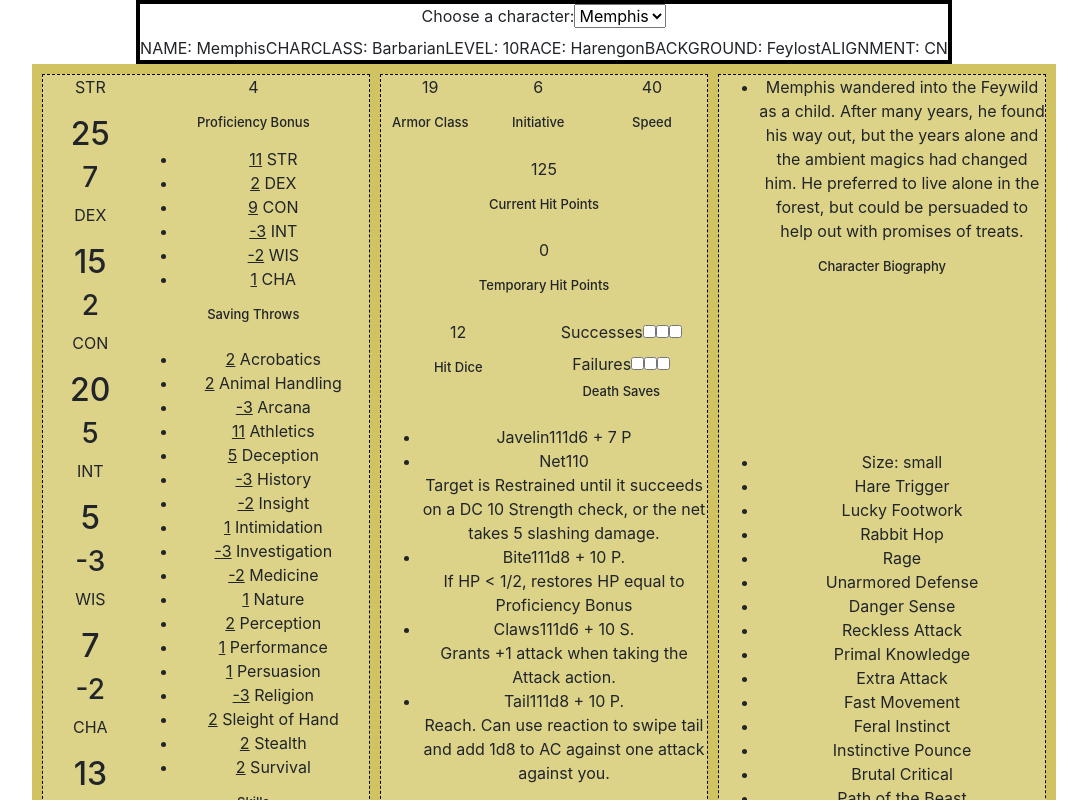
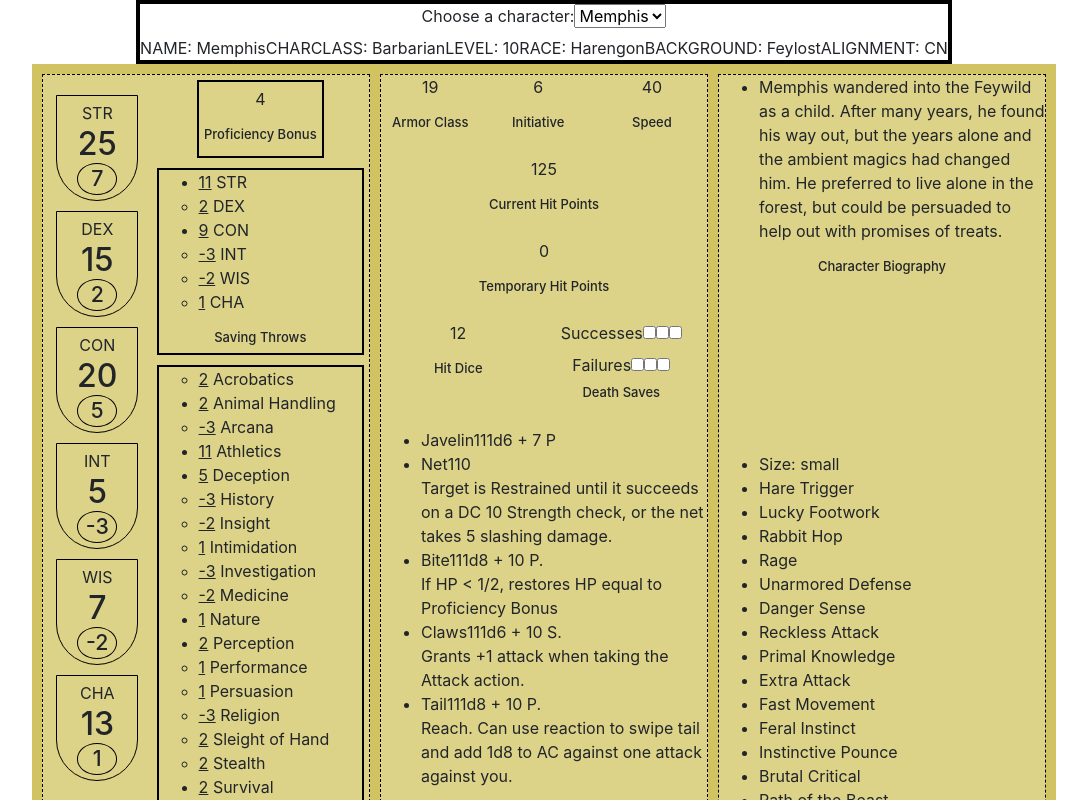
Before and after one commit to SamSvetlik/charSheets, a React (Create React App) app: page / in a window 1280 px wide. Shown: the top 800 px of the page, without its empty margins (96-1183 px from the left). Built offline with nearby package versions, Linux system fonts and the light colour scheme.

Commit message:
chore: styling stats and skills 1

```diff
--- a/src/App.css
+++ b/src/App.css
@@ -1,3 +1,7 @@
+li {
+  text-align: left;
+}
+
 .topbar {
   border: solid 4px black;
   text-align: center;
@@ -85,6 +89,7 @@
 
 .stats {
   grid-area: stats;
+  margin: 10px auto;
 }
 
 .proficiencyBonus {
@@ -151,3 +156,42 @@
 .equipment {
   grid-area: equipment;
 }
+
+.notBubbled {
+  list-style-type: circle;
+}
+
+.statbox {
+  border: 1px solid black;
+  border-radius: 0px 0px 50px 50px;
+  padding: 5px 20px;
+  margin: 10px auto;
+}
+
+.statbox > * {
+  margin: 0;
+}
+
+.statbox > h3 {
+  border: 1px solid black;
+  border-radius: 100%;
+  padding: 2px;
+  font-size: 16pt;
+}
+
+.proficiencyBonus {
+  border: 2px solid black;
+  width: fit-content;
+  margin: 5px auto;
+  padding: 5px;
+}
+
+.savingThrows {
+  border: 2px solid black;
+  margin: 5px 5px;
+}
+
+.skills {
+  border: 2px solid black;
+  margin: 5px 5px;
+}
--- a/src/components/Stats.js
+++ b/src/components/Stats.js
@@ -7,7 +7,7 @@ const Stats = (props) => {
         <div className={props.className}>
             {Object.entries(props.stats).map((item, index) => {
                 return (
-                    <div key={index}>
+                    <div className="statbox" key={index}>
                         <p>{item[0]}</p>
                         <h2>{item[1]}</h2>
                         <h3>{props.getAbilityModifier(item[1])}</h3>
```
